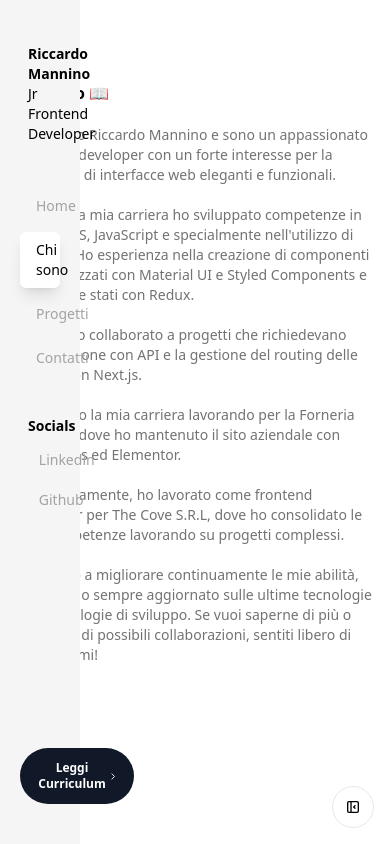
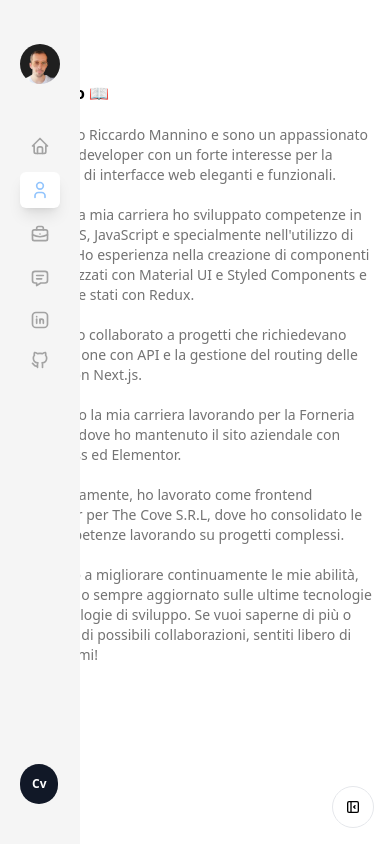
Before and after one commit to RiccardoMannino/portfolio, a Next.js app: page /about in a window 390 px wide. Built offline with nearby package versions, Linux system fonts and the light colour scheme.

Commit message:
sidebar conclusa

```diff
--- a/src/components/Avatar.tsx
+++ b/src/components/Avatar.tsx
@@ -15,12 +15,15 @@ export default function Avatar({ hover }: { hover: boolean }) {
           priority={true}
         />
       </div>
-      {hover && (
-        <div className="flex flex-col text-sm">
-          <p className="font-bold">Riccardo Mannino</p>
-          <p className="font-thin">Jr Frontend Developer</p>
-        </div>
-      )}
+
+      <div
+        className={`transition-all duration-200 max-[500px]:hidden sm:flex ${
+          hover ? 'w-auto opacity-100' : ''
+        } flex flex-col text-sm max-[500px]:inline sm:inline`}
+      >
+        <p className="font-bold">Riccardo Mannino</p>
+        <p className="font-thin">Jr Frontend Developer</p>
+      </div>
     </div>
   )
 }
--- a/src/components/Sidebar.tsx
+++ b/src/components/Sidebar.tsx
@@ -105,7 +105,10 @@ export default function Sidebar() {
         onMouseLeave={() => setHover(false)}
         animate={{ x: isVisible ? 0 : -220 }}
         transition={{ type: 'ease', duration: 0.2 }}
-        className={`fixed left-0 z-50 flex h-full w-[80px] ${hover ? 'md:w-[220px]' : 'w-[80px]'} flex-col justify-between bg-neutral-100 px-5 py-10 transition-all duration-200 ease-out`}
+        // className={`fixed left-0 z-50 flex h-full w-[80px] ${hover ? 'md:w-[220px]' : 'max-[500px]:w-[80px]'} flex-col justify-between bg-neutral-100 px-5 py-10 transition-all duration-200 ease-out`}
+        className={`fixed left-0 z-50 flex h-full flex-col justify-between bg-neutral-100 px-5 py-10 ${
+          hover ? 'w-[220px]' : 'w-[80px]'
+        } w-[220px] transition-all duration-200 ease-out max-[500px]:w-[80px]`}
       >
         <div className="flex flex-col gap-7">
           <Avatar hover={hover} />
@@ -118,51 +121,74 @@ export default function Sidebar() {
                   }}
                   className={
                     (isActive(`${li.href}`) &&
-                      'flex w-full items-center gap-2 rounded-md bg-white p-[8px] text-sm shadow-lg') ||
-                    'flex transform gap-2 stroke-neutral-500 p-[8px] text-sm text-neutral-400 duration-100 ease-in-out hover:stroke-neutral-700 hover:text-neutral-700'
+                      'flex w-full items-center gap-2 rounded-md bg-white p-[8px] text-sm shadow-lg max-[500px]:justify-center') ||
+                    'flex transform gap-2 stroke-neutral-500 p-[8px] text-sm text-neutral-400 duration-100 ease-in-out hover:stroke-neutral-700 hover:text-neutral-700 max-[500px]:justify-center'
                   }
                   href={li.href}
                 >
                   {li.image}
                   <span
-                    className={`${(!hover && 'hidden') || (hover && 'max-[374px]:hidden')}`}
+                    // className={`${(!hover && 'hidden') || (hover && 'max-[500px]:hidden')}`}
+                    // className={`hidden gap-4 transition-all duration-200 md:flex ${hover && 'opacity-100 min-[500px]:w-auto'}`}
+
+                    className={`hidden gap-4 transition-all duration-200 sm:flex ${
+                      hover ? 'w-auto opacity-100' : ''
+                    } min-[500px]:inline sm:inline`}
                   >
                     {li.pagina}
                   </span>
                 </Link>
               </motion.div>
             ))}
-            {hover && <p className="mx-2 mt-8 text-sm font-bold">Socials</p>}
+            {
+              <p
+                className={`mx-2 mt-8 hidden gap-4 text-sm font-bold transition-all duration-200 sm:flex ${
+                  hover ? 'w-auto opacity-100' : ''
+                } min-[500px]:inline sm:inline`}
+              >
+                Socials
+              </p>
+            }
 
             {social.map((so) => (
               <Link
                 href={so.href}
                 target="_blank"
                 key={so.href}
-                className="flex transform flex-row items-center stroke-neutral-500 p-[6px] text-sm text-neutral-400 delay-75 duration-100 ease-in hover:stroke-neutral-700 hover:text-neutral-700"
+                className="flex transform flex-row items-center stroke-neutral-500 p-[6px] text-sm text-neutral-400 delay-75 duration-100 ease-in hover:stroke-neutral-700 hover:text-neutral-700 max-[500px]:justify-center"
               >
                 {so.image}
-                {hover && <span className="ml-[0.8rem]">{so.pagina}</span>}
+
+                <span
+                  className={`hidden gap-4 transition-all duration-200 sm:flex ${
+                    hover ? 'w-auto opacity-100' : ''
+                  } min-[500px]:inline`}
+                >
+                  {so.pagina}
+                </span>
               </Link>
             ))}
           </div>
         </div>
-        <Link className="flex hover:justify-center" href={'/resume'} passHref>
+        <Link className="flex" href={'/resume'} passHref>
           <button
             onClick={(e) => {
               e.preventDefault(), router.push('/resume')
             }}
             type="button"
-            className="bold flex items-center justify-between rounded-full bg-gray-900 px-4 py-3 text-xs font-semibold text-white"
+            className="bold flex w-fit items-center justify-between rounded-full bg-gray-900 px-4 py-3 text-xs font-semibold text-white max-[500px]:px-3 max-[500px]:py-3"
           >
-            {hover ? (
+            <div className="flex gap-2">
               <>
-                <span>Leggi Curriculum</span>
-                <IconChevronRight size={15} color="white" />
+                <span className="max-[500px]:hidden">Leggi Curriculum</span>
+                <span className="min-[500px]:hidden">Cv</span>
+                <IconChevronRight
+                  className="max-[500px]:hidden"
+                  size={15}
+                  color="white"
+                />
               </>
-            ) : (
-              'CV'
-            )}
+            </div>
           </button>
         </Link>
       </motion.div>
```
